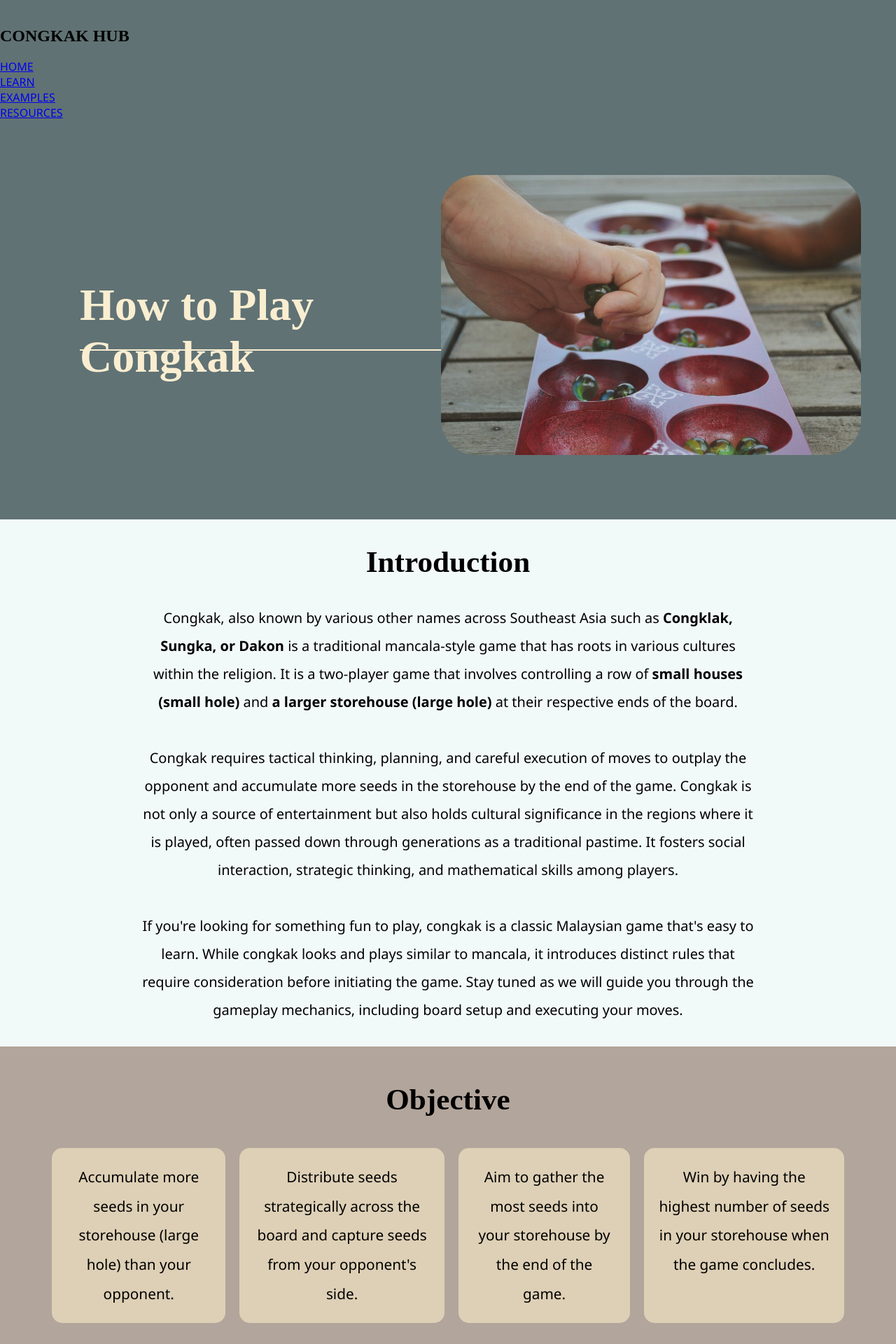
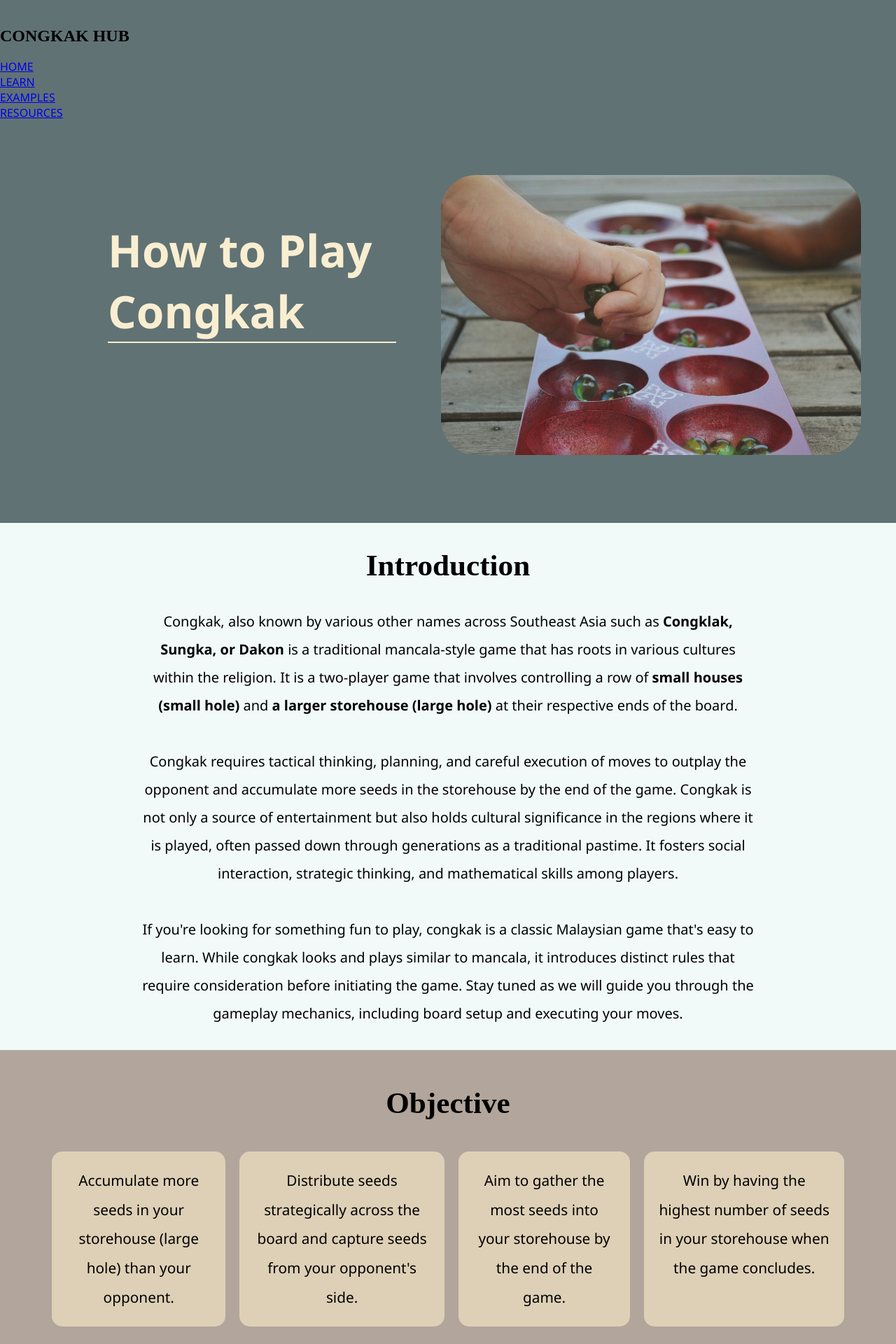
Before and after one commit to aminkafri21/congkak_hub, a PHP site: page /learn.html in a window 1280 px wide. Shown: the top 1920 px of the page at 70% size. Run offline with PHP 8.4, Linux system fonts and the light colour scheme.

Commit message:
fix layout

```diff
--- a/learn/learn.html
+++ b/learn/learn.html
@@ -21,8 +21,10 @@
             </ul>
         </nav>
         <div class="howto-div">
-            <h1 class="how-to-txt">How to Play Congkak</h1>
-            <img src="Images/congkak.jpg" width="600" class="congkak-img-1">
+            <ul>
+                <li><h1 class="how-to-txt">How to Play Congkak</h1></li>
+                <li><img src="Images/congkak.jpg" width="600" class="congkak-img-1"></li>
+            </ul>
         </div>
     </header>
 
--- a/learn/learn_style.css
+++ b/learn/learn_style.css
@@ -15,32 +15,35 @@
     padding-bottom: 2em;
 }
 
-.learn-header .howto-div {
-    display: flex;
-    justify-content: center;
-    margin: 60px 50px;
-}
-
 .main-nav ul {
     margin: 0;
     padding: 1.1em 0;
 }
 
+.learn-header .howto-div {
+    margin: 60px 50px;
+}
+
+
+.howto-div ul {
+    list-style-type: none;
+    display: flex;
+    justify-content: center;
+
+}
+
 .howto-div .how-to-txt {
     margin: 1em;
     font-size: 4em;
-    height: 100px;
     border-bottom: 2px solid #FAEED1;
-    align-self: center;
-    margin-right: auto;
     color: #FAEED1;
 }
 
 .howto-div .congkak-img-1 {
     border: none;
     border-radius: 50px;
-    margin-right: auto;
 }
+
 
 .intro-section {
     text-align: center;
```
